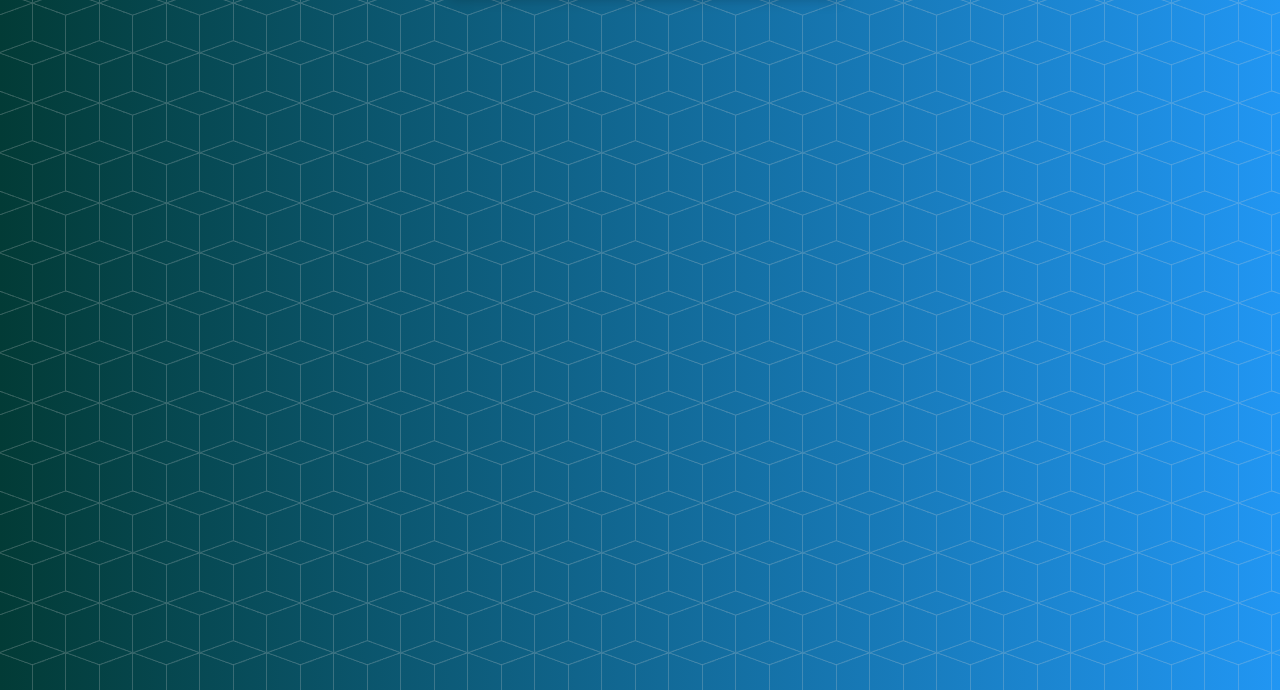
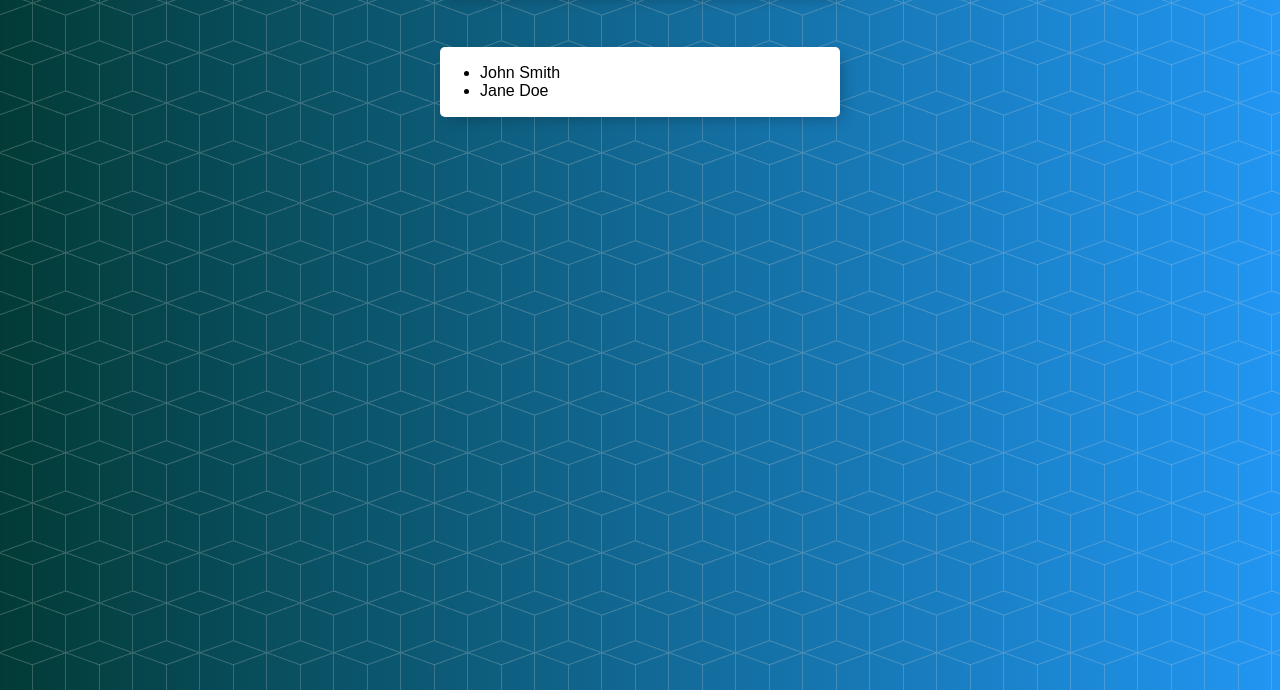
Before and after one commit to CarolinaRamon/people-list-app, a plain HTML site: page index.html in a window 1280 px wide. Shown: the part 110-800 px from the top of the page. Drawn offline with Linux system fonts and the light colour scheme.

Commit message:
Created Class Person

```diff
--- a/css/styles.css
+++ b/css/styles.css
@@ -23,3 +23,14 @@ html {
   background-color: #3f51b5;
   text-align: center;
 }
+
+.element {
+  min-height: 70px;
+  display: flex;
+  align-items: center;
+  border-bottom: 1px solid #f1f1f1;
+}
+
+.element:last-child {
+  border-bottom: 0;
+}
--- a/index.html
+++ b/index.html
@@ -7,10 +7,16 @@
     <title>People List App</title>
     <link rel="stylesheet" href="css/styles.css">
 </head>
-<body>
+<body onload="showPeople()">
 
     <div class="container" id="header">
         <h1>People Table</h1>
+    </div>
+
+    <div class="container">
+        <div class="element">
+            <ul id="persons"></ul>
+        </div>
     </div>
 
 
--- a/js/app.js
+++ b/js/app.js
@@ -1 +1,16 @@
 console.log('People List App');
+
+const persons =  [
+    new Person('John', 'Smith'),
+    new Person('Jane', 'Doe'),
+];
+
+function showPeople(){
+    console.log('Showing people...');
+    let texto = '';
+    for(let person of persons){
+        console.log(person);
+        texto += `<li>${person.name} ${person.surname}</li>`
+    }
+    document.getElementById('persons').innerHTML = texto;
+}
--- a/js/person.js
+++ b/js/person.js
@@ -1 +1,24 @@
 console.log('Class Person');
+
+class Person{
+    constructor(name, surname){
+        this._name = name;
+        this._surname = surname;
+    }
+
+    get name(){
+        return this._name;
+    }
+
+    set name(name){
+        this._name = name;
+    }
+
+    get surname(){
+        return this._surname;
+    }
+
+    set surname(surname){
+        this._surname = surname;
+    }
+}
```
Lines whose indentation alone changed are shown as unchanged.
